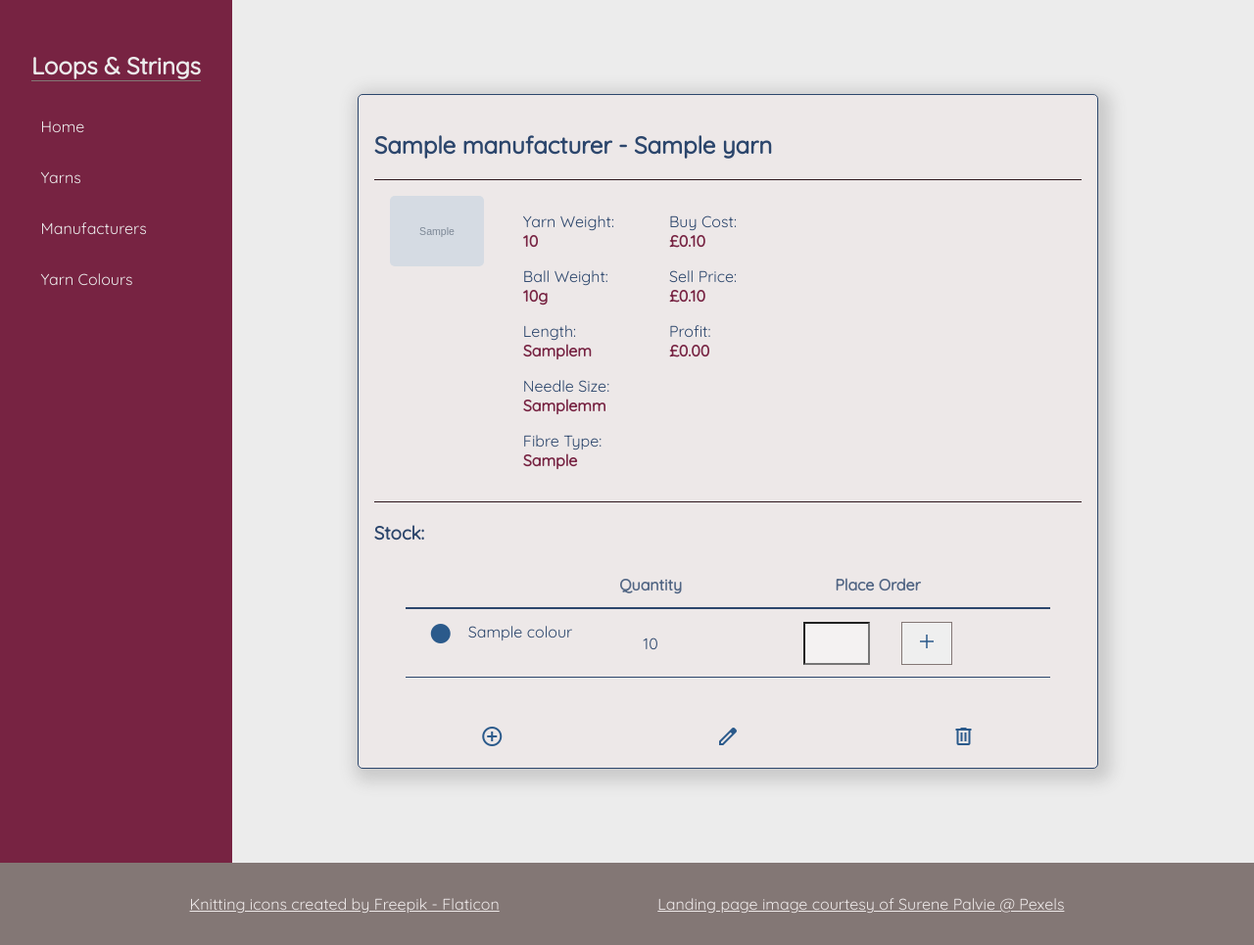
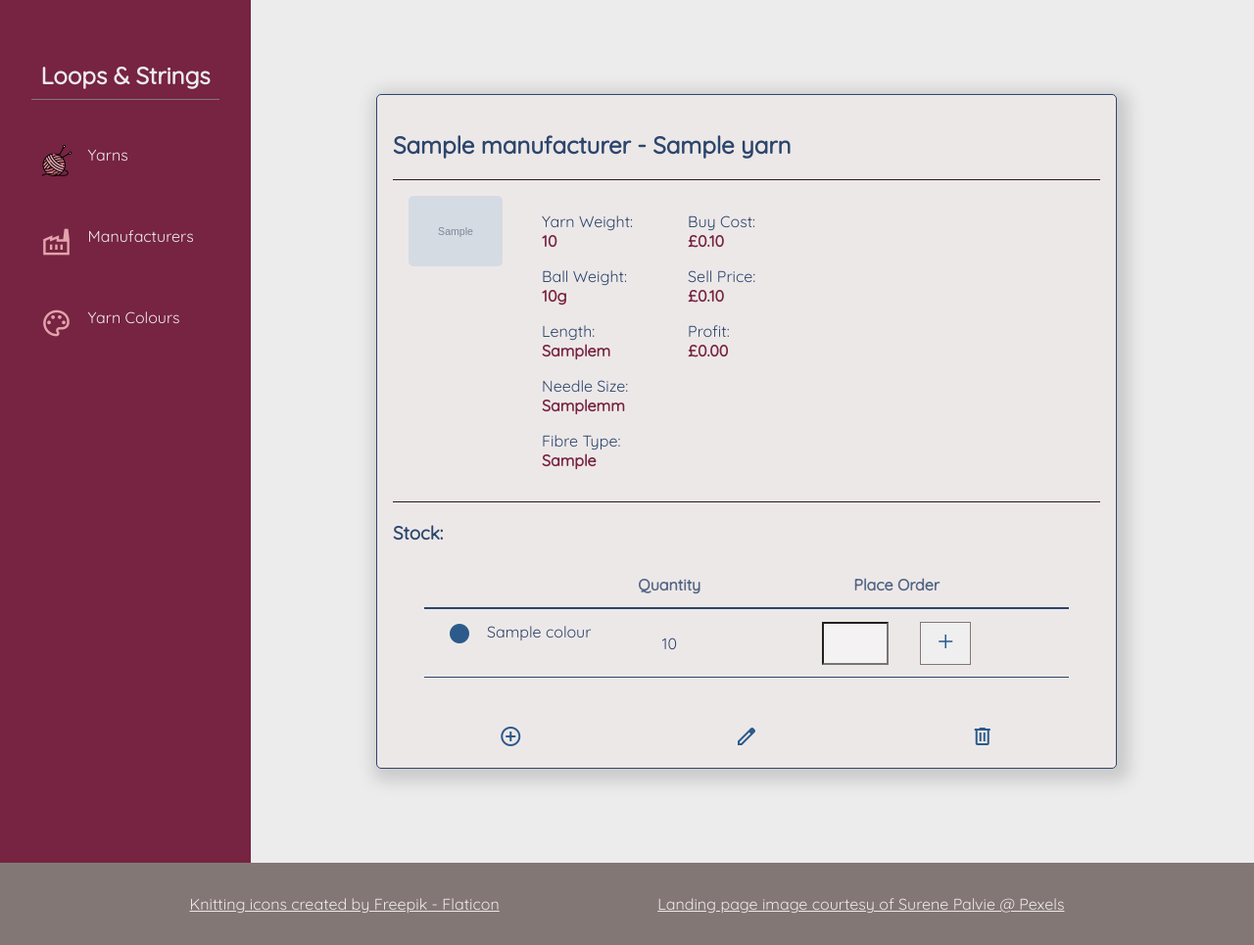
Before and after one commit to LisaS7/yarn_store, a Flask app: page /yarns/1 in a window 1280 px wide. Shown: the whole page at 98% size. Run offline with Flask 2, Linux system fonts and the light colour scheme; grey boxes marked "Sample" are stand-in pictures; a database or web service that is not in the repository returns one stand-in record (values such as "Sample title"); some libraries are stand-ins or nearby versions.

Commit message:
Refactoring css and added icons to navbar

```diff
--- a/static/css/navbar.css
+++ b/static/css/navbar.css
@@ -11,6 +11,8 @@ nav {
 }
 
 nav a {
+    display: flex;
+    gap: 1rem;
     text-decoration: none;
     color: var(--light1);
     padding: 0.6rem;
@@ -31,3 +33,8 @@ nav li {
     list-style: none;
     padding-top: 1rem;
 }
+
+nav span.material-symbols-outlined {
+    color: #e3a3ac;
+    font-size: 2rem;
+}
--- a/static/css/style.css
+++ b/static/css/style.css
@@ -40,13 +40,13 @@ h1 {
     font-size: 2rem;
 }
 
-.bold-button {
-    border: none;
-    border-radius: 5px;
+.p1 {
     padding: 1rem;
-    background-color: var(--dark);
-    color: var(--light1);
-    font-weight: 600;
+}
+
+.flex-col {
+    display: flex;
+    flex-direction: column;
 }
 
 .flex-gap-1 {
@@ -96,7 +96,6 @@ footer a {
 .details-card {
     border: 1px solid var(--dark);
     margin: 3rem;
-    padding: 1rem;
     box-shadow: 0.3rem 0.3rem 1rem 0.5rem #5c5c5c3c;
     background-color: var(--light2);
     color: var(--dark);
@@ -109,19 +108,11 @@ footer a {
     gap: 1.5rem;
     border-top: 1px solid var(--dark2);
     border-bottom: 1px solid var(--dark2);
-    padding: 1rem;
 }
 
 .details-content img {
     width: 6rem;
     border-radius: 5px;
-}
-
-.details-content aside {
-    display: flex;
-    flex-direction: column;
-    gap: 1rem;
-    padding: 1rem;
 }
 
 .details-content h4 {
@@ -140,10 +131,6 @@ footer a {
     justify-content: flex-end;
 }
 
-.details-stock {
-    display: flex;
-    flex-direction: column;
-}
 
 /* -------- ICONS -------- */
 
--- a/templates/components/navbar.html
+++ b/templates/components/navbar.html
@@ -2,13 +2,27 @@
 <link rel="stylesheet" href="/static/css/navbar.css" />
 {% endblock head %}
 <nav>
-  <h2 id="nav-title">Loops & Strings</h2>
+  <h2 id="nav-title"><a href="/">Loops & Strings</a></h2>
   <ul>
-    <li><a href="/">Home</a></li>
-    <li><a href="{{ url_for('yarns.yarns') }}">Yarns</a></li>
     <li>
-      <a href="{{ url_for('manufacturers.manufacturers') }}">Manufacturers</a>
+      <a href="{{ url_for('yarns.yarns') }}"
+        ><img
+          class="icon-image"
+          src="{{ url_for('static', filename='/images/icons/yarn_ball.png') }}"
+          alt="yarn icon"
+        />Yarns</a
+      >
     </li>
-    <li><a href="{{ url_for('colours.colours') }}">Yarn Colours</a></li>
+    <li>
+      <a href="{{ url_for('manufacturers.manufacturers') }}"
+        ><span class="material-symbols-outlined"> factory </span>
+        Manufacturers</a
+      >
+    </li>
+    <li>
+      <a href="{{ url_for('colours.colours') }}"
+        ><span class="material-symbols-outlined"> palette </span>Yarn Colours</a
+      >
+    </li>
   </ul>
 </nav>
--- a/templates/index.html
+++ b/templates/index.html
@@ -18,7 +18,7 @@
           products and manufacturers.
         </p>
         <a href="{{ url_for('manufacturers.manufacturers') }}"
-          ><button class="bold-button">Let's Go</button></a
+          ><button>Let's Go</button></a
         >
       </div>
 
--- a/templates/manufacturers/detail.html
+++ b/templates/manufacturers/detail.html
@@ -1,9 +1,9 @@
 {% extends 'base.html' %} {% block content %}
 
 <section>
-  <aside class="details-card">
+  <aside class="details-card p1">
     <h2>{{ manufacturer.name }}</h2>
-    <div class="details-content">
+    <div class="details-content p1">
         <p>Last paid:
             <h4>{{ manufacturer.format_date_for_view() }}</h4></p>
       <p>Balance to pay:
--- a/templates/yarns/detail.html
+++ b/templates/yarns/detail.html
@@ -1,15 +1,15 @@
 {% extends 'base.html' %} {% block content %}
 
 <section>
-  <aside class="details-card">
+  <aside class="details-card p1">
     <h2>{{yarn.manufacturer.name}} - {{ yarn.name }}</h2>
-    <section class="details-content">
+    <section class="details-content p1">
       <img
         src="{{ url_for('static', filename='/images/yarns/' + yarn.image) }}"
         alt="yarn product image"
       />
 
-      <aside>
+      <aside class="flex-col flex-gap-1 p1">
         <div>
           Yarn Weight:
           <h4>{{ yarn.yarn_weight }}</h4>
@@ -31,7 +31,7 @@
           <h4>{{ yarn.fibre_type }}</h4>
         </div>
       </aside>
-      <aside>
+      <aside class="flex-col flex-gap-1 p1">
         <div>
           Buy Cost:
           <h4>{{ yarn.format_currency(yarn.buy_cost) }}</h4>
@@ -46,7 +46,7 @@
         </div>
       </aside>
     </section>
-    <section class="details-stock colour-dots">
+    <section class="flex-col colour-dots">
       <h3>Stock:</h3>
       <table class="stock-table">
         <thead>
```
Also changed, not shown: static/css/landing_page.css (+7 -1 lines), templates/manufacturers/all.html (+6 -3 lines), templates/yarns/all.html (+8 -2 lines).
